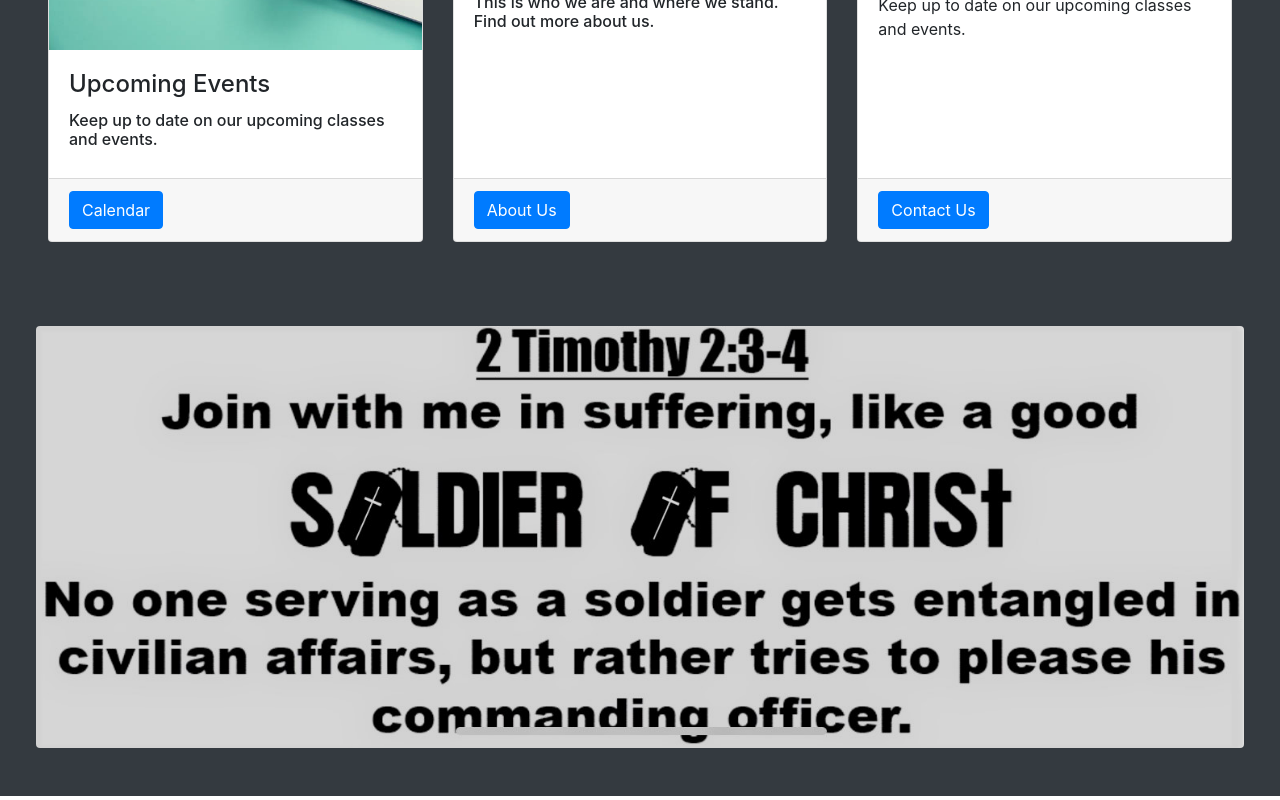
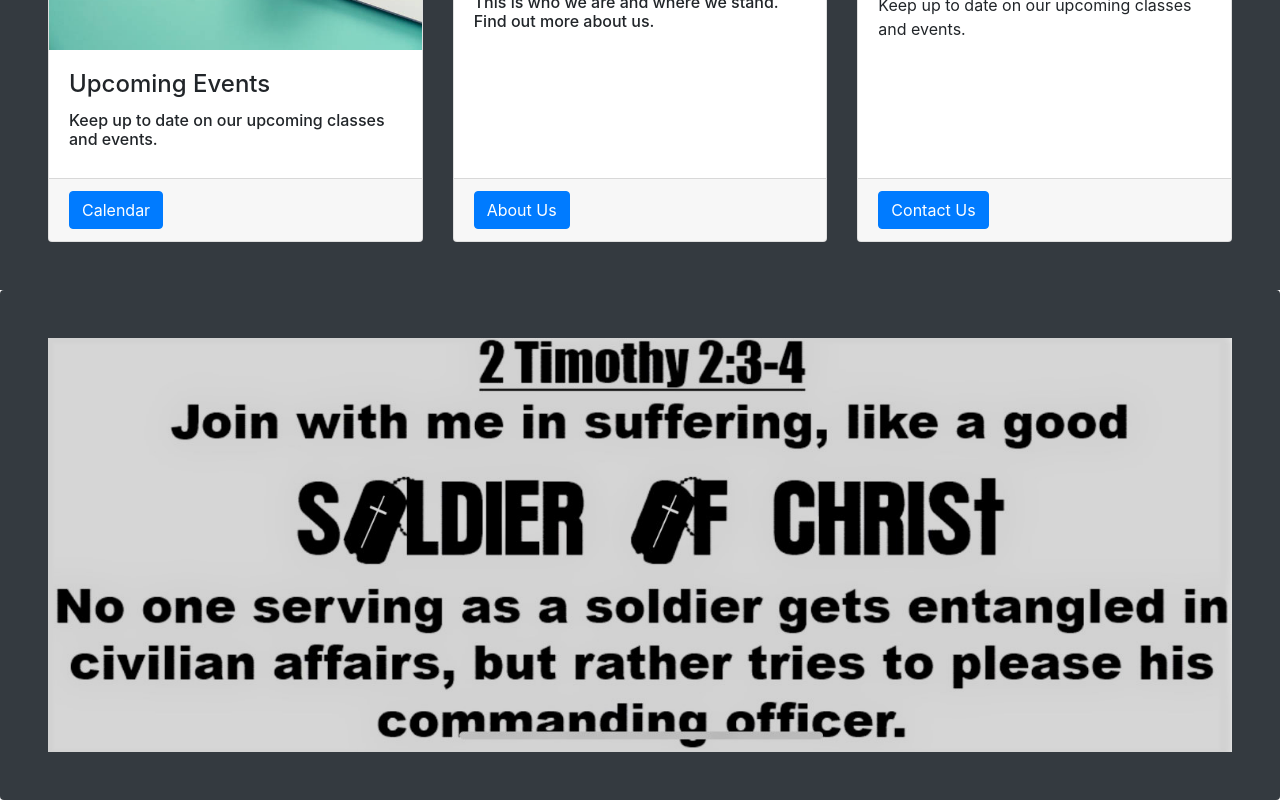
Before and after one commit to missipboy89/frontline-soc, a Vue app: page / in a window 1280 px wide. Shown: the part 530-1330 px from the top of the page. Built offline with nearby package versions, Linux system fonts and the light colour scheme; a web font is replaced by a local one.

Commit message:
img update

```diff
--- a/src/views/Home.vue
+++ b/src/views/Home.vue
@@ -42,9 +42,7 @@
                     </b-card>
                 </b-card-group>
             </b-container>
-            <b-row class="p-5 bg-dark">
-                <b-img rounded :src="require('../assets/tim.jpg')" fluid-grow alt="Responsive image"></b-img>
-            </b-row>
+            <b-img rounded :src="require('../assets/tim.jpg')" class="p-5 bg-dark" fluid-grow alt="Responsive image"></b-img>
         </div>
     </div>
 </template>
```
